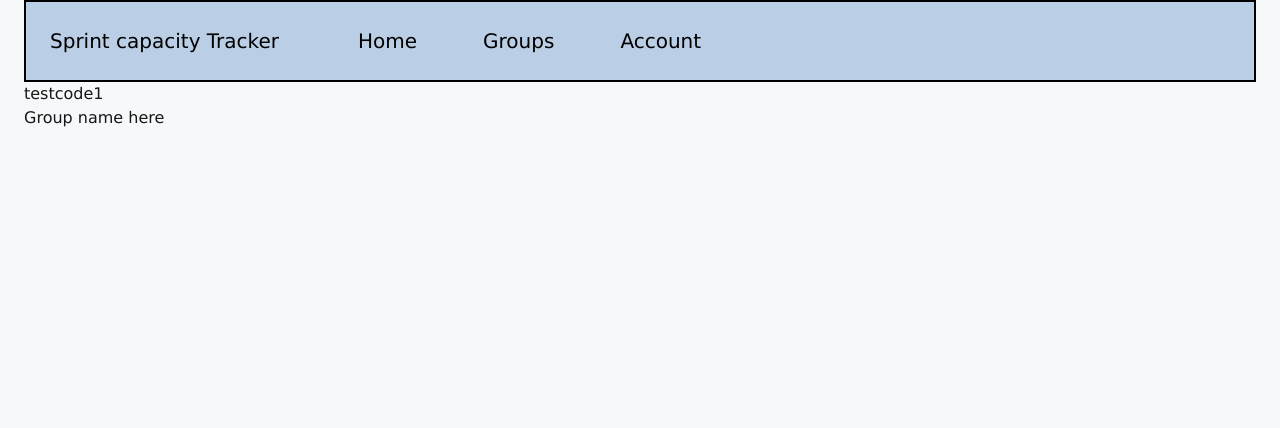
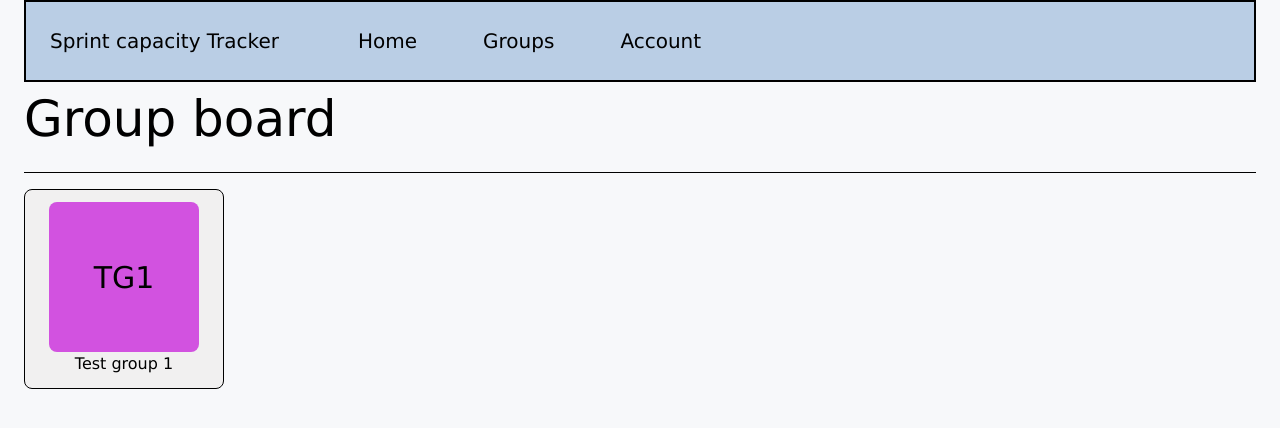
Before and after one commit to SamAld06/sprint-capacity-tracker, a Next.js app: page /groupBoard in a window 1280 px wide. Shown: the top 428 px of the page. Built offline with nearby package versions, Linux system fonts and the light colour scheme.

Commit message:
SCT-11 Finish css for card and page

```diff
--- a/src/app/groupBoard/page.tsx
+++ b/src/app/groupBoard/page.tsx
@@ -6,7 +6,11 @@ export default function GroupsBoard() {
   return (
     <main className={styles.root}>
       <NavBar/>
-      <GroupCard groupCode="testcode1"/>
+      <h1 className={styles.pageTitle}>
+        Group board
+      </h1>
+      <div className={styles.separator}/>
+      <GroupCard groupCode="testcode1" groupName="Test group 1"/>
     </main>
   );
 }
--- a/src/app/groupBoard/styles.module.css
+++ b/src/app/groupBoard/styles.module.css
@@ -0,0 +1,15 @@
+.root {
+    color: black;
+}
+
+.pageTitle {
+    font-size: 50px;
+}
+
+.separator {
+    height: 1rem;
+    border-bottom: 0.1rem;
+    border-color: black;
+    border-style: solid;
+    margin-bottom: 1rem;
+}
--- a/src/components/groupCard/groupCard.tsx
+++ b/src/components/groupCard/groupCard.tsx
@@ -1,19 +1,23 @@
+import { getGroupShortName } from "../../helpers/getGroupShortName";
+import { getRandomColour } from "../../helpers/getRandomColour";
 import styles from "./styles.module.css";
 
 export interface GroupCardProps {
   groupCode: string;
+  groupName: string
 }
 
-export const GroupCard = ({groupCode}: GroupCardProps) => {
+export const GroupCard = ({groupCode, groupName}: GroupCardProps) => {
+  const shortenedName = getGroupShortName(groupName)
   return (
     <div className={styles.root}>
-      <section className={styles.iconContainer}>
+      <section className={styles.iconContainer} style={{ backgroundColor: getRandomColour()}}>
         <div className={styles.shortenedName}>
-            {groupCode}
+            {shortenedName}
         </div>
       </section>
       <div className={styles.fullName}>
-        Group name here
+        {groupName}
       </div>
     </div>
   );
--- a/src/components/groupCard/styles.module.css
+++ b/src/components/groupCard/styles.module.css
@@ -0,0 +1,30 @@
+.root {
+    display: flex;
+    padding: 0.5rem;
+    align-content: center;
+    flex-direction: column;
+    background-color: #f1f0f0;
+    width: 200px;
+    border-radius: 0.5rem;
+    height: 200px;
+    border: 0.1rem;
+    border-style: solid;
+    border-color: black;
+    align-items: center;
+    justify-content: center;
+}
+
+.iconContainer {
+    display: flex;
+    padding: 0.25rem;
+    background-color: #e8e8e8;
+    width: 150px;
+    height: 150px;
+    justify-content: center;
+    align-items: center;
+    border-radius: 0.5rem;
+}
+
+.shortenedName{
+    font-size: 30px;
+}
--- /dev/null
+++ b/src/helpers/getGroupShortName.ts
@@ -0,0 +1,11 @@
+export function getGroupShortName(name: string) {
+  const nameWords = name.trim().split(/\s+/);
+  if (nameWords.length > 1) {
+    return nameWords
+      .map((word) => word[0])
+      .join("")
+      .slice(0, 3)
+      .toUpperCase();
+  }
+  return name.slice(0, 3).toUpperCase();
+}
--- /dev/null
+++ b/src/helpers/getRandomColour.ts
@@ -0,0 +1,4 @@
+ export function getRandomColour() {
+    const colour = Math.floor(Math.random() * 360);
+    return `hsl(${colour}, 70%, 60%)`
+}
```
